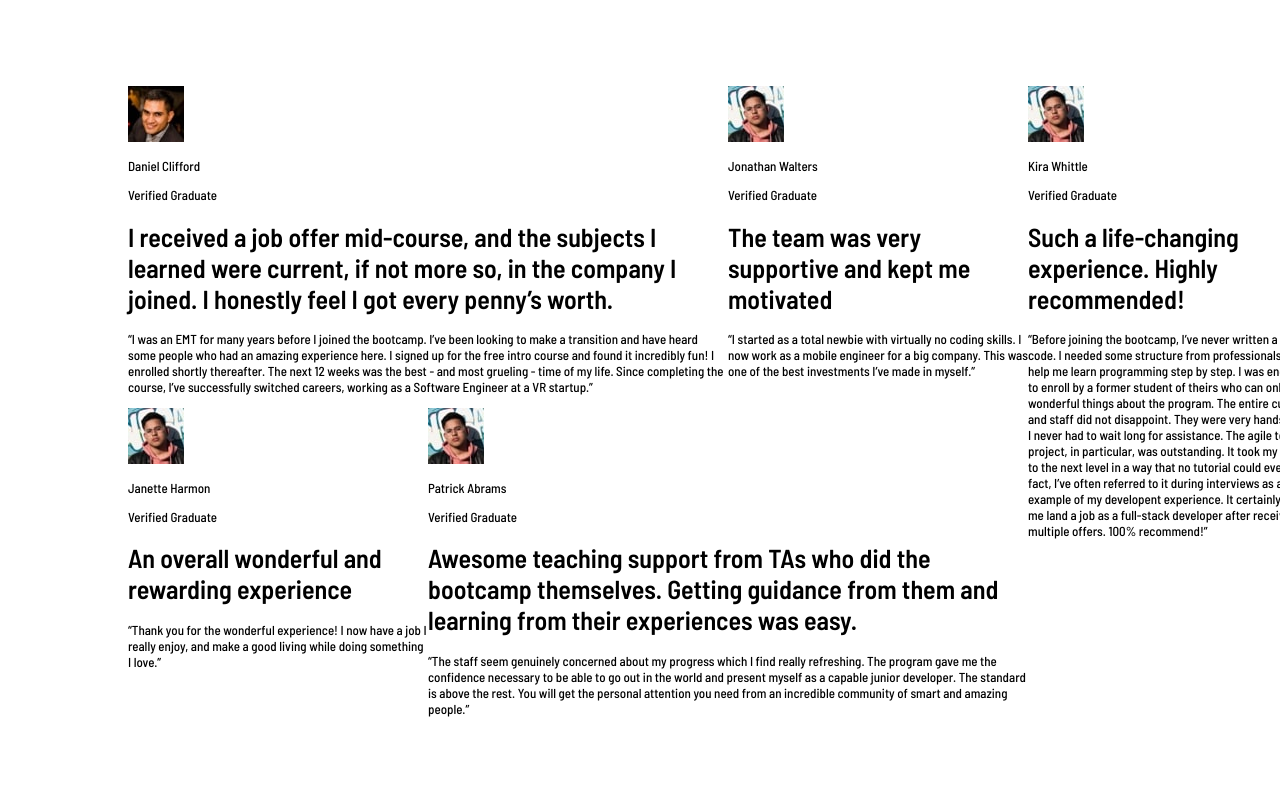
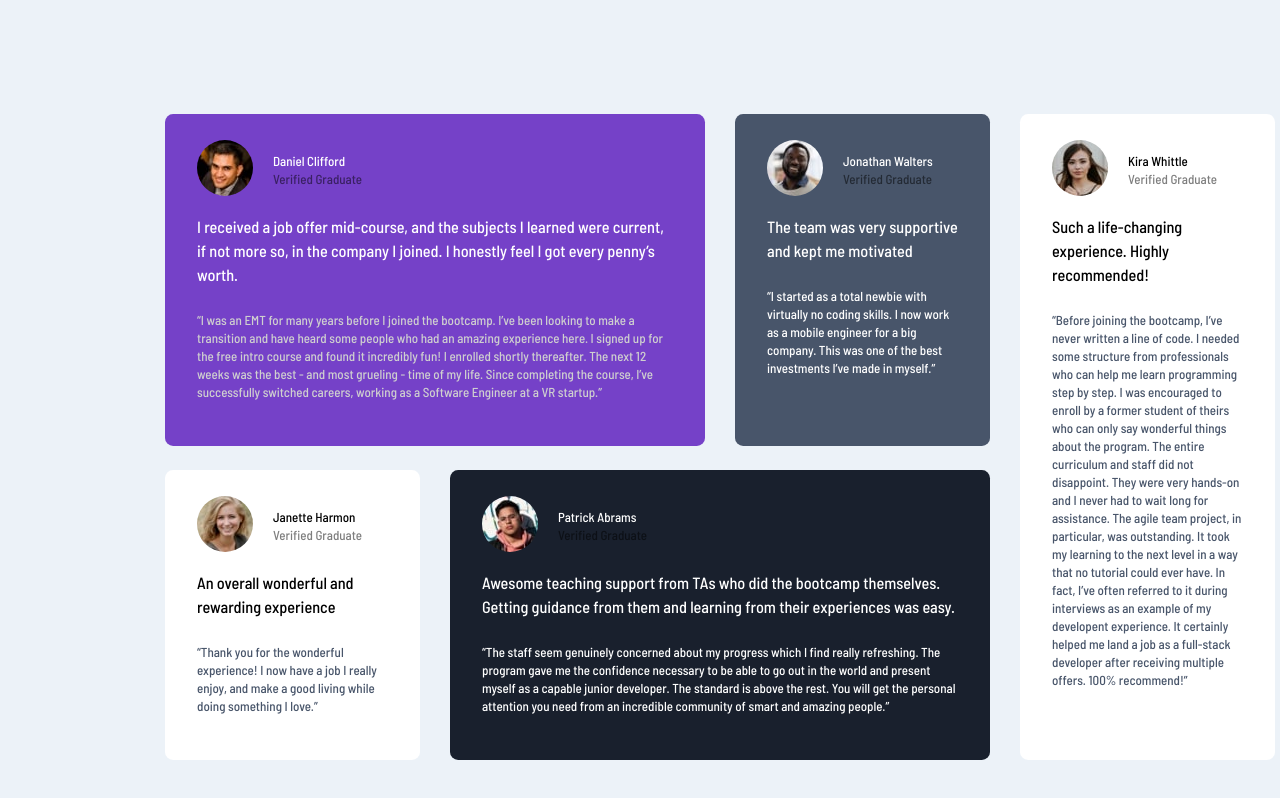
Before and after one commit to DanoSvK/Frontend-Mentor, a plain HTML site: page index.html in a window 1280 px wide. Shown: the top 798 px of the page. Drawn offline with Linux system fonts and the light colour scheme.

Commit message:
naštýloval som karty a dokončil projekt

```diff
--- a/index.html
+++ b/index.html
@@ -14,11 +14,11 @@
             <div class="personal">
                 <div class="photo"><img src="images/image-daniel.jpg" alt=""></div>
                 <div class="name">
-                    <p>Daniel Clifford</p>
-                    <p><span>Verified Graduate</span></p>
+                    <p id="id-1">Daniel Clifford</p>
+                    <p><span class="span-id-1">Verified Graduate</span></p>
                 </div>
             </div>
-            <div calss="text">
+            <div class="text">
                 <h1>I received a job offer mid-course, and the subjects I learned were current, if not more so, in the company I joined. I honestly feel I got every penny’s worth.</h1>
                 <p>“I was an EMT for many years before I joined the bootcamp. I’ve been looking to make a transition and have heard some people who had an amazing experience here. I signed up for the free intro course and found it incredibly fun! I enrolled shortly thereafter. The next 12 weeks was the best - and most grueling - time of my life. Since completing the course, I’ve successfully switched careers, working as a Software Engineer at a VR startup.”</p>
             </div>
@@ -28,11 +28,11 @@
             <div class="personal">
                 <div class="photo"><img src="images/image-patrick.jpg" alt=""></div>
                 <div class="name">
-                    <p>Patrick Abrams</p>
-                    <p><span>Verified Graduate</span></p>
+                    <p id="id-1">Patrick Abrams</p>
+                    <p><span class="span-id-1">Verified Graduate</span></p>
                 </div>
             </div>
-            <div calss="text">
+            <div class="text">
                 <h1>Awesome teaching support from TAs who did the bootcamp themselves. Getting guidance from them and learning from their experiences was easy.</h1>
                 <p>“The staff seem genuinely concerned about my progress which I find really refreshing. The program gave me the confidence necessary to be able to go out in the world and present myself as a capable junior developer. The standard is above the rest. You will get the personal attention you need from an incredible community of smart and amazing people.”</p>
             </div>
@@ -40,13 +40,13 @@
 
         <div class="card small-1">
             <div class="personal">
-                <div class="photo"><img src="images/image-patrick.jpg" alt=""></div>
+                <div class="photo"><img src="images/image-jeanette.jpg" alt=""></div>
                 <div class="name">
-                    <p>Janette Harmon</p>
+                    <p id="id-2">Janette Harmon</p>
                     <p><span>Verified Graduate</span></p>
                 </div>
             </div>
-            <div calss="text">
+            <div class="text">
                 <h1> An overall wonderful and rewarding experience</h1>
                 <p>“Thank you for the wonderful experience! I now have a job I really enjoy, and make a good living while doing something I love.”</p>
             </div>
@@ -54,13 +54,13 @@
 
         <div class="card small-2">
             <div class="personal">
-                <div class="photo"><img src="images/image-patrick.jpg" alt=""></div>
+                <div class="photo"><img src="images/image-jonathan.jpg" alt=""></div>
                 <div class="name">
-                    <p>Jonathan Walters</p>
-                    <p><span>Verified Graduate</span></p>
+                    <p id="id-1">Jonathan Walters</p>
+                    <p><span class="span-id-1">Verified Graduate</span></p>
                 </div>
             </div>
-            <div calss="text">
+            <div class="text">
                 <h1>The team was very supportive and kept me motivated</h1>
                 <p>“I started as a total newbie with virtually no coding skills. I now work as a mobile engineer for a big company. This was one of the best investments I’ve made in myself.”</p>
             </div>
@@ -68,13 +68,13 @@
 
         <div class="card tall">
             <div class="personal">
-                <div class="photo"><img src="images/image-patrick.jpg" alt=""></div>
+                <div class="photo"><img src="images/image-kira.jpg" alt=""></div>
                 <div class="name">
-                    <p>Kira Whittle</p>
+                    <p id="id-2">Kira Whittle</p>
                     <p><span>Verified Graduate</span></p>
                 </div>
             </div>
-            <div calss="text">
+            <div class="text">
                 <h1>Such a life-changing experience. Highly recommended!</h1>
                 <p>“Before joining the bootcamp, I’ve never written a line of code. I needed some structure from professionals who can help me learn programming step by step. I was encouraged to enroll by a former student of theirs who can only say wonderful things about the program. The entire curriculum and staff did not disappoint. They were very hands-on and I never had to wait long for assistance. The agile team project, in particular, was outstanding. It took my learning to the next level in a way that no tutorial could ever have. In fact, I’ve often referred to it during interviews as an example of my developent experience. It certainly helped me land a job as a full-stack developer after receiving multiple offers. 100% recommend!”</p>
             </div>
--- a/style.css
+++ b/style.css
@@ -1,46 +1,127 @@
 body {
     height: 100vh;
     width: 90rem;
+    margin: 0;
     font-size: 13px;
     font-family: 'Barlow Semi Condensed', sans-serif;
     display: flex;
     justify-content: center;
     align-items: center;
     box-sizing: border-box;
+    background-color: #ECF2F8;
 }
 
-*,*::after,*::before {
+*, *::after, *::before {
     box-sizing: inherit;
 }
 
 .grid {
-    width: 75rem;
+    width: 69.375rem;
+    height: 35.75rem;
     display: grid;
     grid-template-columns: repeat(4, 1fr);
     grid-template-rows: repeat(2, 1fr);
+    grid-row-gap: 1.5rem;
+    grid-column-gap: 1.875rem;
 }
 
 .wide-1 {
+    color: #CFCFCF;
+    background-color: hsl(263, 55%, 52%);
     grid-column: 1 / span 2;
     grid-row: 1 / span 1;
 }
 
 .wide-2 {
+    color: #FFFFFF;
+    background-color: #19202D;
     grid-column: 2 / span 2;
     grid-row: 2 / span 1;
 }
 
 .small-1 {
+    color: #48556A;
+    background-color: hsl(0, 0%, 100%);
     grid-column: 1 / span 1;
     grid-row: 2 / span 1;
 }
 
 .small-2 {
+    color: #FFFFFF;
+    background-color: hsl(217, 19%, 35%);
     grid-column: 3 / span 1;
     grid-row: 1 / span 1;
 }
 
 .tall {
+    color: #48556A;
+    background-color: hsl(0, 0%, 100%);
     grid-column: 4 / span 1;
     grid-row: 1 / span 2;
 }
+
+h1 {
+    font-size: 1.25em;
+    margin: 0;
+    padding-top: 1rem;
+    font-weight: 500;
+    line-height: 1.5rem;
+}
+
+p {
+    margin-top: 1.5rem;
+    line-height: 1.125rem;
+}
+
+.photo {
+    float: left;
+}
+
+.name {
+    float: left;
+    padding-left: 1.25rem;
+    margin-top: .75rem;
+}
+
+img {
+    border-radius: 50%;
+    max-width: 100%;
+}
+
+#id-1 {
+    color: #ffffff
+}
+
+#id-2 {
+    color: black;
+}
+
+span {
+    color: black;
+    opacity: 50%
+}
+
+.span-id-1 {
+    color: ffffff;
+    opacity: 50%;
+}
+
+.grid > * {
+    padding: 1.625rem 2rem 2rem 2rem;
+    border-radius: .625em;
+}
+
+.text h1 {
+    color: white;
+    clear: both;
+}
+
+.small-1 h1,
+.tall h1 {
+    color: black
+}
+
+.personal p {
+    color: white;
+    margin: 0;
+}
```
